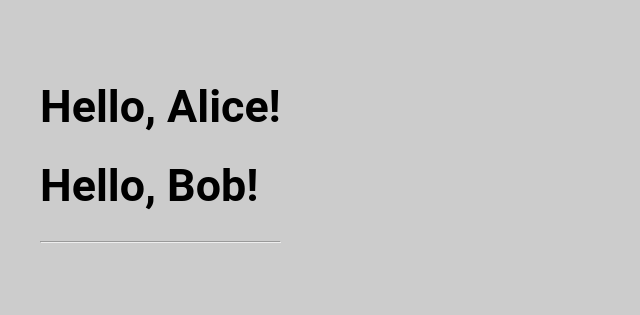
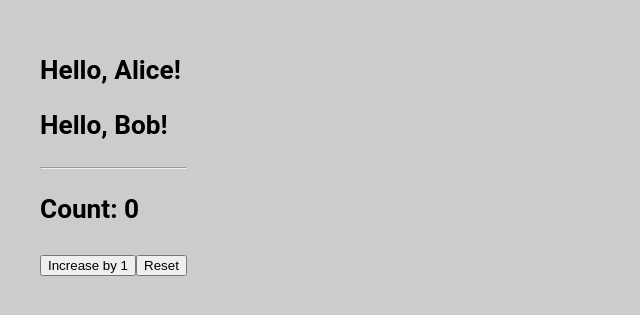
Before and after one commit to scottyschwartzowen/React_assignment_01, a React (Vite) app: page / in a window 1280 px wide. Shown: the part 287-602 px from the top of the page, without its empty margins (0-640 px from the left). Built offline with nearby package versions, Linux system fonts and the light colour scheme.

Commit message:
[Feature] Task 2 complete

```diff
--- a/src/App.jsx
+++ b/src/App.jsx
@@ -1,6 +1,6 @@
-import Greeting from "./Greeting.jsx";
-import UserInfo from "./UserInfo.jsx";
-import TaskComponent from "./TaskComponent";
+import Greeting from "./components/Greeting.jsx";
+import Counter from './components/Counter.jsx';
+
 
 function App() {
   return (
@@ -8,6 +8,7 @@ function App() {
       <Greeting username="Alice"/>
       <Greeting username="Bob" />
       <hr></hr>
+      <Counter />
     </div>
   );
 }
--- /dev/null
+++ b/src/components/Counter.jsx
@@ -0,0 +1,23 @@
+// This is my Counter function component for Task #2
+import { useState } from "react";
+
+function Counter() {
+  const [count, setCount] = useState(0);
+
+  function increaseCount() {
+    setCount((prevCount) => prevCount + 1);
+  }
+
+  function resetCount() {
+    setCount(0);
+  }
+  return (
+    <div>
+      <h3>Count: {count}</h3>
+      <button onClick={increaseCount}>Increase by 1</button>
+      <button onClick={resetCount}>Reset</button>
+    </div>
+  );
+}
+
+export default Counter;
--- a/src/Greeting.jsx
+++ b/src/components/Greeting.jsx
@@ -2,7 +2,7 @@
 function Greeting(props) {
   return (
     <>
-      <h1>Hello, {props.username}!</h1>
+      <h3>Hello, {props.username}!</h3>
     </>
   );
 }
```
